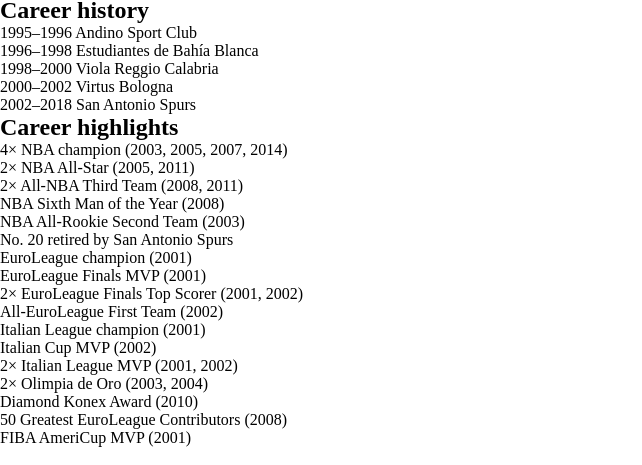
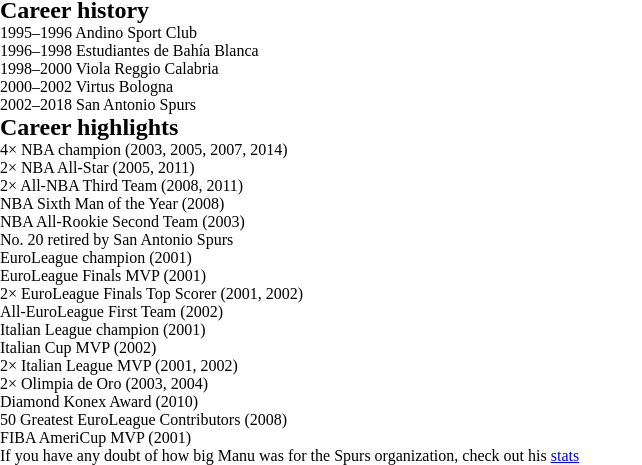
Before and after one commit to quintanamartin/tribute, a plain HTML site: page index.html in a window 1280 px wide. Shown: the part 376-841 px from the top of the page, without its empty margins (0-642 px from the left). Drawn offline with Linux system fonts and the light colour scheme.

Commit message:
add link to stats

```diff
--- a/index.html
+++ b/index.html
@@ -49,6 +49,7 @@
                <li class="award"> 50 Greatest EuroLeague Contributors (2008)</li>
                <li class="award"> FIBA AmeriCup MVP (2001)</li>
             </ul>
+            <p> If you have any doubt of how big Manu was for the Spurs organization, check out his <a href="http://www.espn.com/nba/player/stats/_/id/272/manu-ginobili">stats</a></p>
          </div>
 
          <!-- link de estadistica completa de Manu Ginobili http://www.espn.com.ar/basquetbol/nba/jugador/estadisticas/_/id/272/manu-ginobili-->
```
